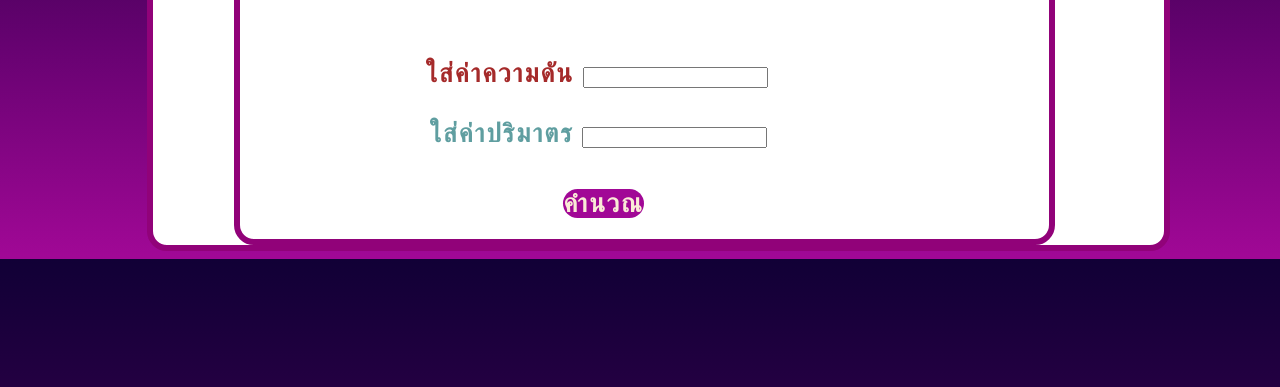
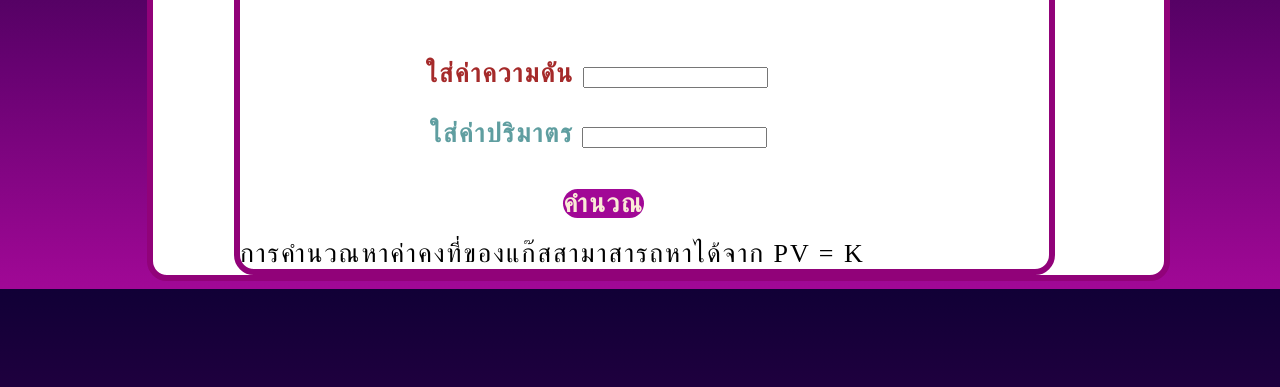
Before and after one commit to MakotoKung/chao.github.io, a plain HTML site: page calculate.html in a window 1280 px wide. Shown: the part 367-754 px from the top of the page. Drawn offline with Linux system fonts and the light colour scheme.

Commit message:
add pv =k

```diff
--- a/calculate.html
+++ b/calculate.html
@@ -55,6 +55,12 @@
                       </a>
                        </bt>
                  </dev>
+                 <br>
+                 <div>
+                  การคำนวณหาค่าคงที่ของแก๊สสามาสารถหาได้จาก
+                  PV = K
+                 </div>
+
 
 
 
```
